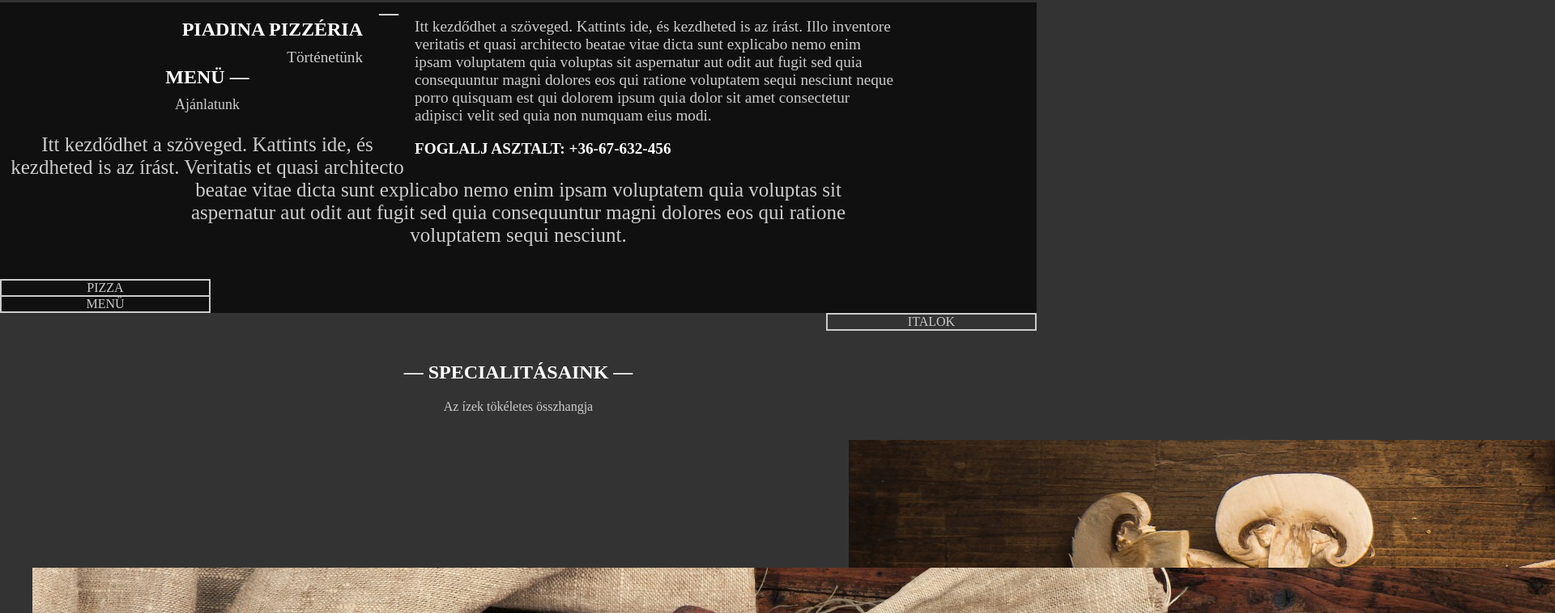
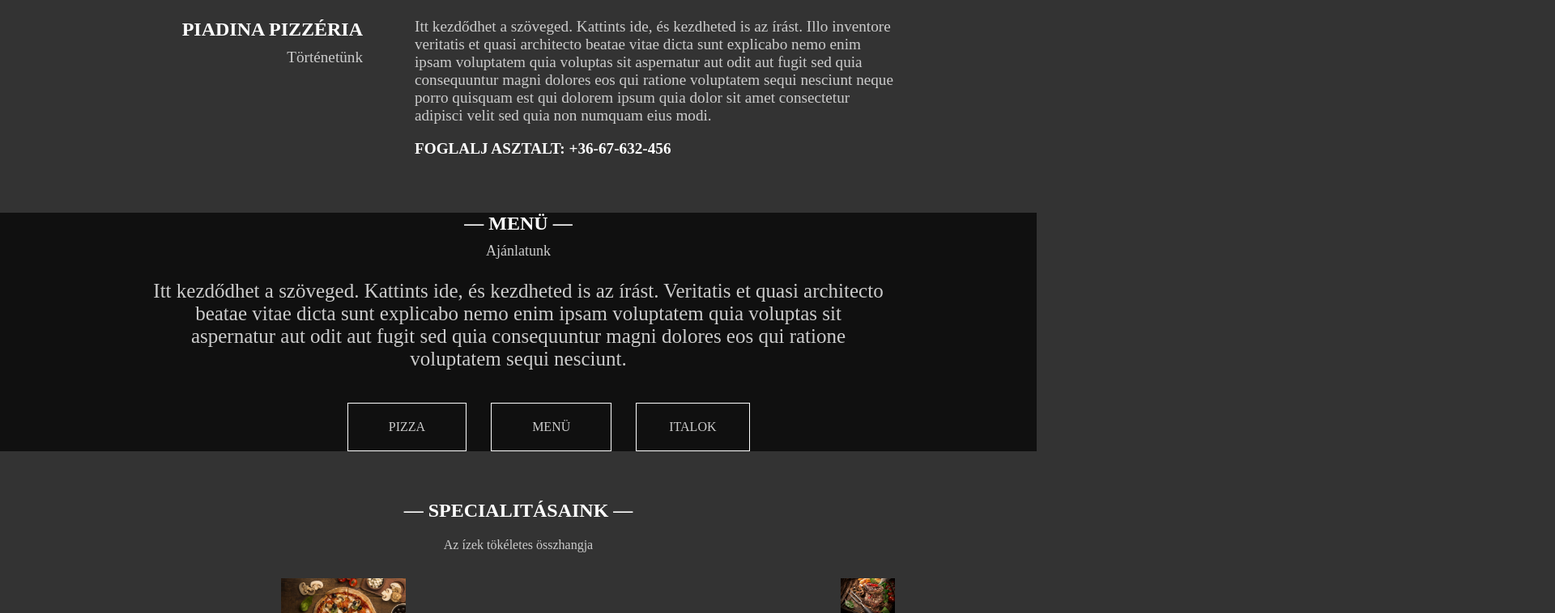
Before and after one commit to denesmor/Pizza_weboldal, a plain HTML site: page index.html in a window 1280 px wide. Shown: the part 587-1345 px from the top of the page at 81% size, 1920 px wide, since content can reach past the window. Drawn offline with Linux system fonts and the light colour scheme.

Commit message:
menuresz_javitas

```diff
--- a/index.css
+++ b/index.css
@@ -84,6 +84,7 @@ p{
     text-align: center;
     color: white;
     margin-bottom: 0%;
+    margin-top: 300px;
 
 }
 
@@ -100,65 +101,44 @@ p{
 }
 
 #menu_opc{
-
+    vertical-align: middle;
+    width: 33%;
+    display: flex;
+    margin-left: auto;
+    margin-right: auto;
 }
 
-#menu_jobb{
-    float: inline-end;
-    width: 20%;
-}
-
-#menu_bal{
-    float: inline-start;
-    width: 20%;
-}
-
-#menu_pizza{
-    text-align: center;
-    color: white;
-    border: 2px solid #ccc;
-    width: 20%;
-    float: left;
-}
-
-#menu_menu{
+#menu_db{
     text-align: center;
     color: white;
     border: 2px solid #ccc;
     width: 20%;
     float: none;
-
+    border: 1px solid white;
 }
 
-#menu_ital{
-    text-align: center;
-    color: white;
-    border: 2px solid #ccc;
-    width: 20%;
-    float: right;
-}
-
-#menu_t{
-    margin-left: auto;
-    margin-right: auto;
-    align-items: center;
-    border-spacing: 40px;
-}
-
-.menu_td{
-    color: white;
-    padding-left: 70px;
-    padding-right: 70px;
+#menu_menu{
+    margin-left: 30px;
+    margin-right: 30px;
     padding-top: 20px;
     padding-bottom: 20px;
-    border: 2px solid #ccc;
+    padding-left: 50px;
+    padding-right: 50px;
+    border: 1px solid white;
 }
-#menu_td:hover{
-    border: 2px solid white;
+#menu_pizza{
+    padding-top: 20px;
+    padding-bottom: 20px;
+    padding-left: 50px;
+    padding-right: 50px;
+    border: 1px solid white;
 }
-
-#menu_a{
-
+#menu_italok{
+    padding-top: 20px;
+    padding-bottom: 20px;
+    padding-left: 40px;
+    padding-right: 40px;
+    border: 1px solid white;
 }
 
 #specialitas{
@@ -177,12 +157,13 @@ p{
     grid-template-columns: repeat(3, 1fr);
     grid-template-rows: repeat(3, 5vw);
     grid-gap: 15px;
+
 }
 
 .spec_kepek{
     object-fit: cover;
-    width: 100%;
-    height: 100%;
+    width: 20%;
+    height: 20%;
 }
 
 .grid_item--1{
@@ -217,3 +198,7 @@ p{
     grid-row-start: 3;
     grid-row-end: 4;
 }
+
+img{
+    width: 20%;
+}
--- a/index.html
+++ b/index.html
@@ -38,11 +38,9 @@
                 aspernatur aut odit aut fugit sed quia consequuntur magni dolores eos qui ratione <br>
                 voluptatem sequi nesciunt.</p>
             <div id="menu_opc">
-                <div id="menu_bal"></div>
-                <div id="menu_pizza"> <a class="menu_a" href="">PIZZA</a></div>
-                <div id="menu_menu"><a class="menu_a" href="">MENÜ</a></div>
-                <div id="menu_ital"><a class="menu_a" href="">ITALOK</a></div>
-                <div id="menu_jobb"></div>
+                <div class="menu_db" id="menu_pizza" style="float: right;"><a  href="">PIZZA</a></div>
+                <div class="menu_db" id="menu_menu"><a  href="">MENÜ</a></div>
+                <div class="menu_db" id="menu_italok" style="float: left;"><a  href="">ITALOK</a></div>
             </div>
         </div>
         <div id="specialitas">
```
